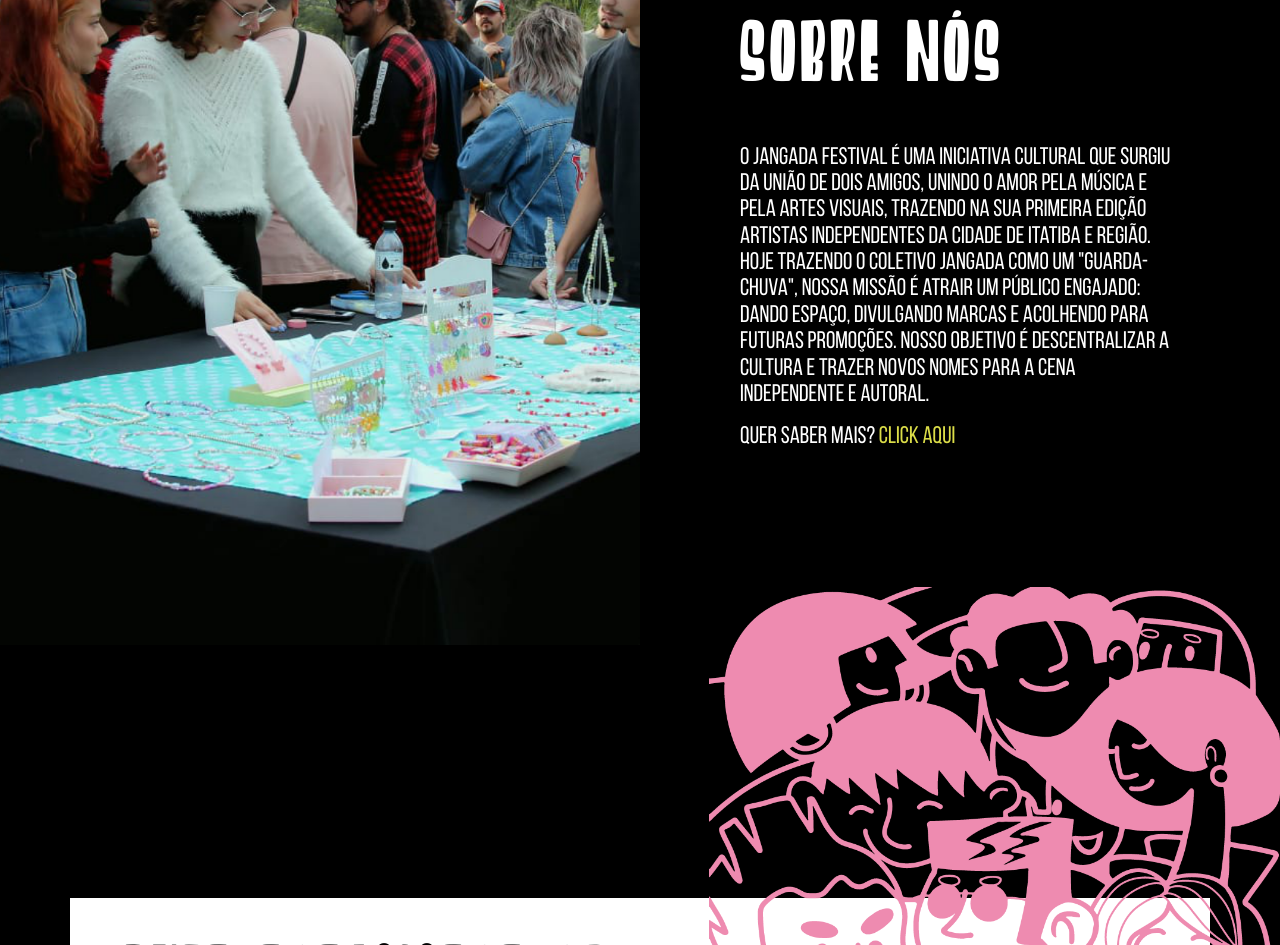
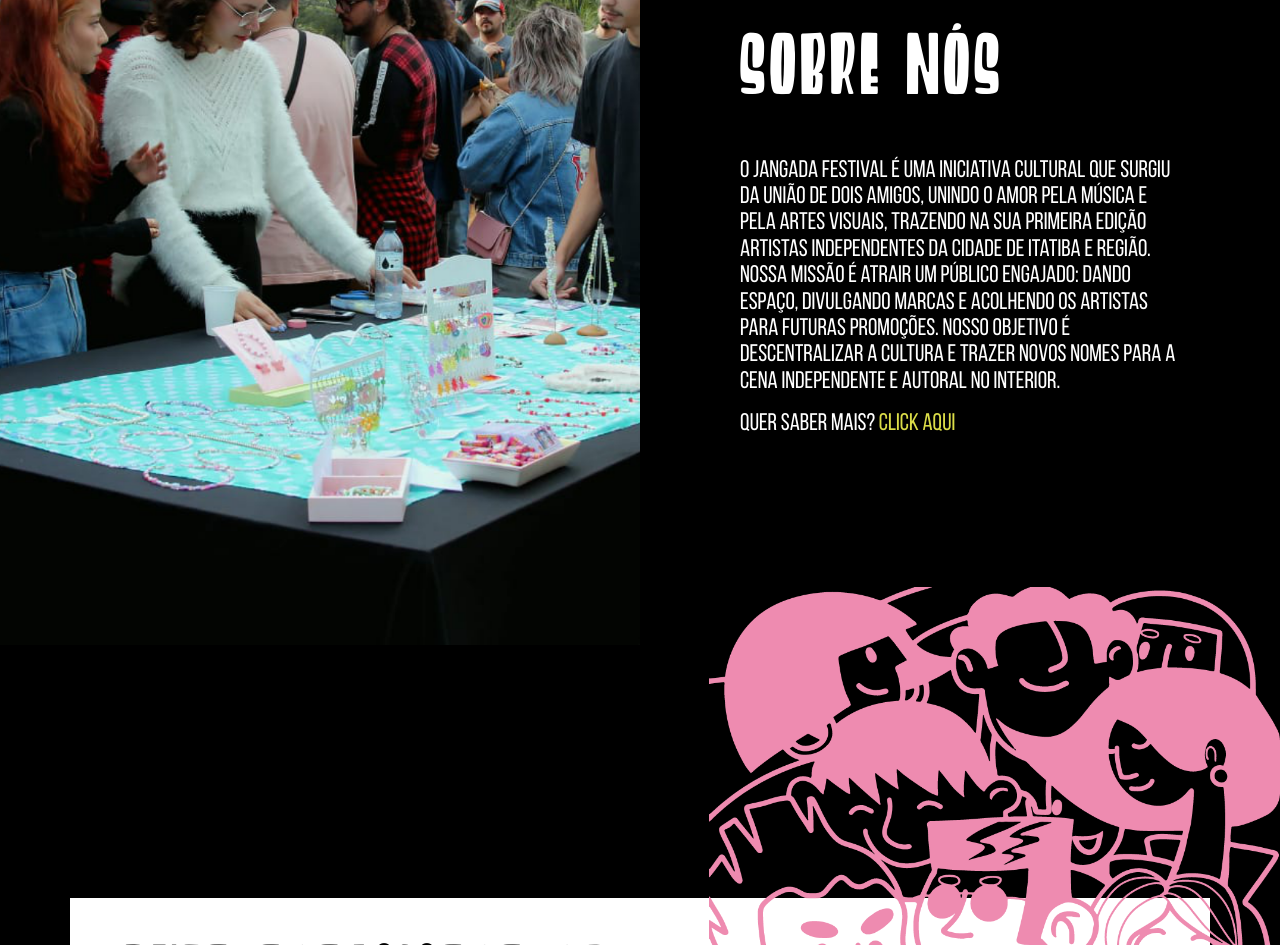
Before and after one commit to aline-guttner/jangada, a website: page index.html in a window 1280 px wide. Shown: the part 1140-2085 px from the top of the page. Drawn offline with nearby package versions, Linux system fonts and the light colour scheme.

Commit message:
Update index.html

```diff
--- a/index.html
+++ b/index.html
@@ -72,7 +72,7 @@
             <div>
                 <h1 id="sobre-nos">Sobre nós</h1>
                 <p>O Jangada Festival é uma iniciativa cultural que surgiu da união de dois amigos, unindo o amor pela Música e pela Artes Visuais, trazendo na sua primeira edição artistas independentes da cidade de Itatiba e região.
-                    Hoje trazendo o Coletivo Jangada como um "guarda-chuva", nossa missão é atrair um público engajado: dando espaço, divulgando marcas e acolhendo para futuras promoções. Nosso objetivo é descentralizar a cultura e trazer novos nomes para a cena independente e autoral.
+                    Nossa missão é atrair um público engajado: dando espaço, divulgando marcas e acolhendo os artistas para futuras promoções. Nosso objetivo é descentralizar a cultura e trazer novos nomes para a cena independente e autoral no interior.
 
                 <p>QUER SABER MAIS? <a
                         href="https://drive.google.com/file/d/1gXFZ3dWKhQ3W1TWsjFq5Wb-92-EPljLq/view">CLICK AQUI</a></p>
```
